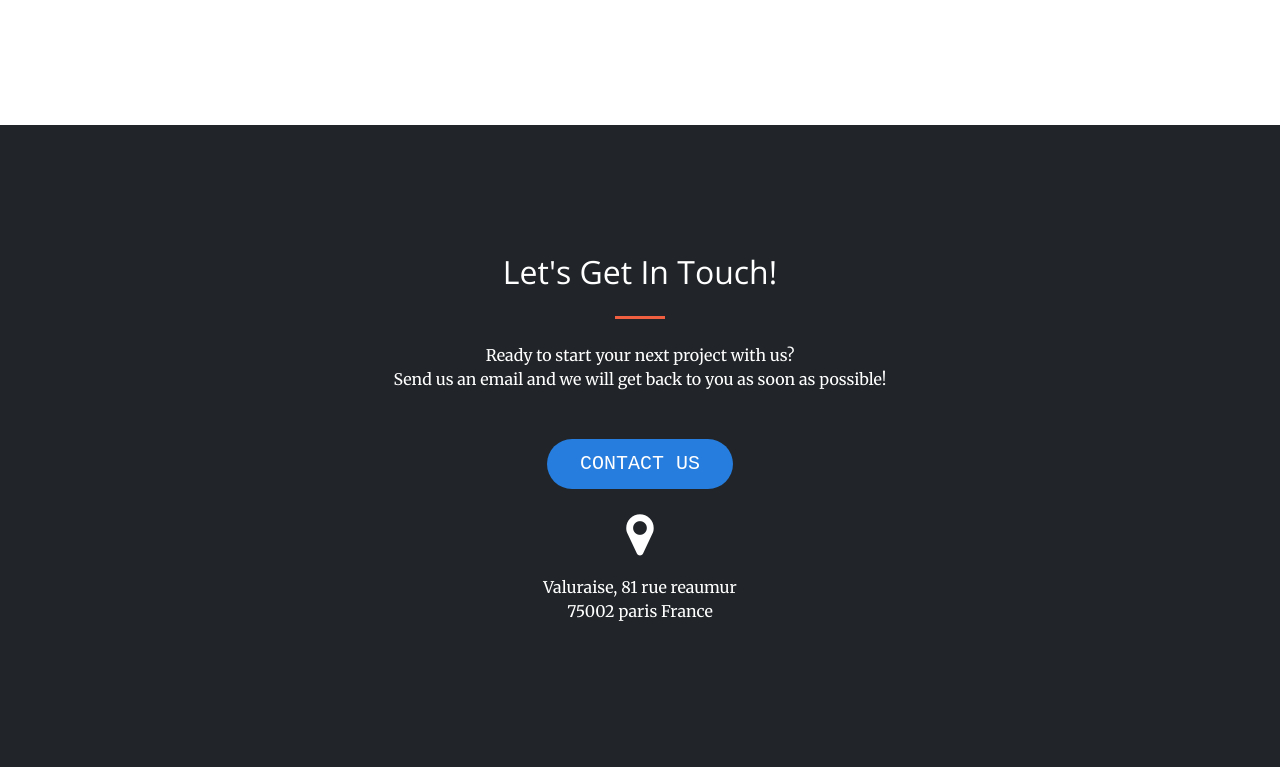
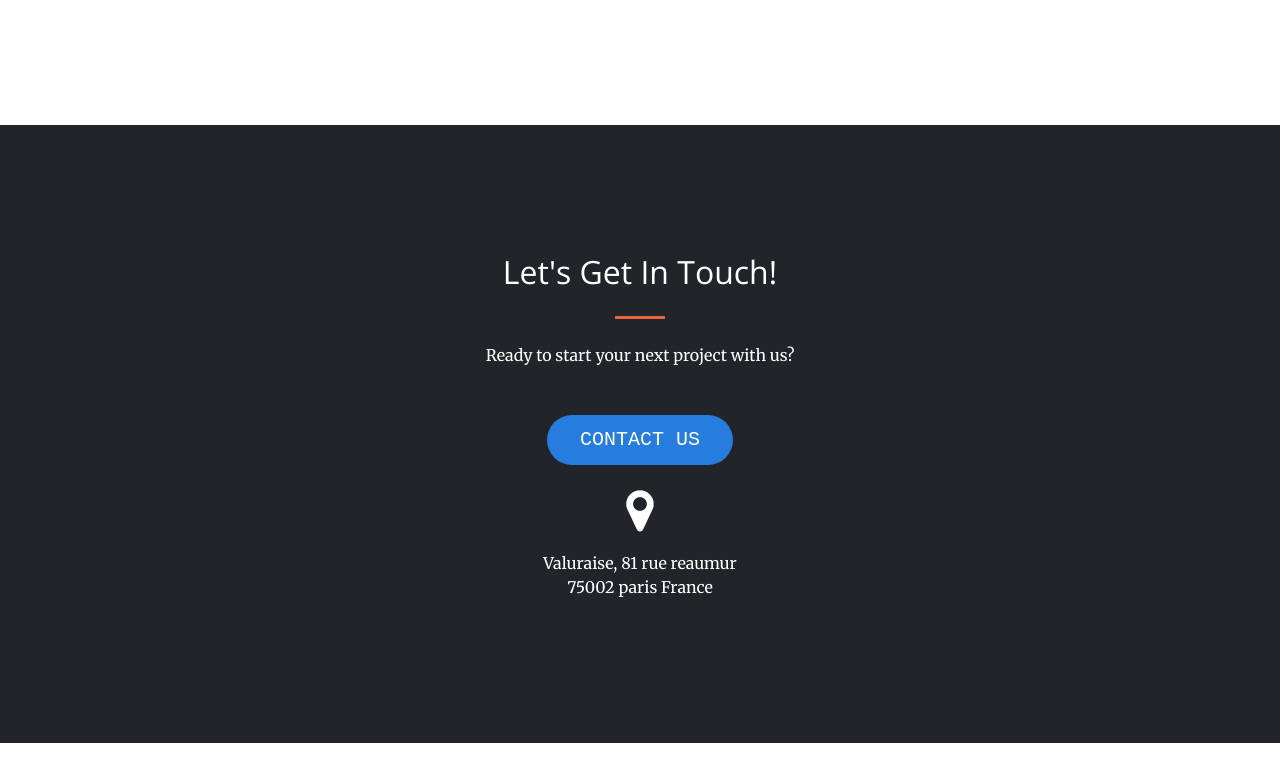
Before and after one commit to Valuraise/valuraise.github.io, a plain HTML site: page index.html in a window 1280 px wide. Shown: the part 1751-2518 px from the top of the page. After the commit the page ends 2494 px from the top, so only its background shows below. Drawn offline with nearby package versions, Linux system fonts and the light colour scheme; a script that the page names is missing.

Commit message:
add typefomre

```diff
--- a/index.html
+++ b/index.html
@@ -126,8 +126,7 @@
           <div class="col-lg-8 mx-auto text-center">
             <h2 class="section-heading">Let's Get In Touch!</h2>
             <hr class="my-4">
-            <p class="mb-5">Ready to start your next project with us? <br/>
-              Send us an email and we will get back to you as soon as possible!</p>
+            <p class="mb-5">Ready to start your next project with us?</p>
           </div>
         </div>
         <div class="row">
```
